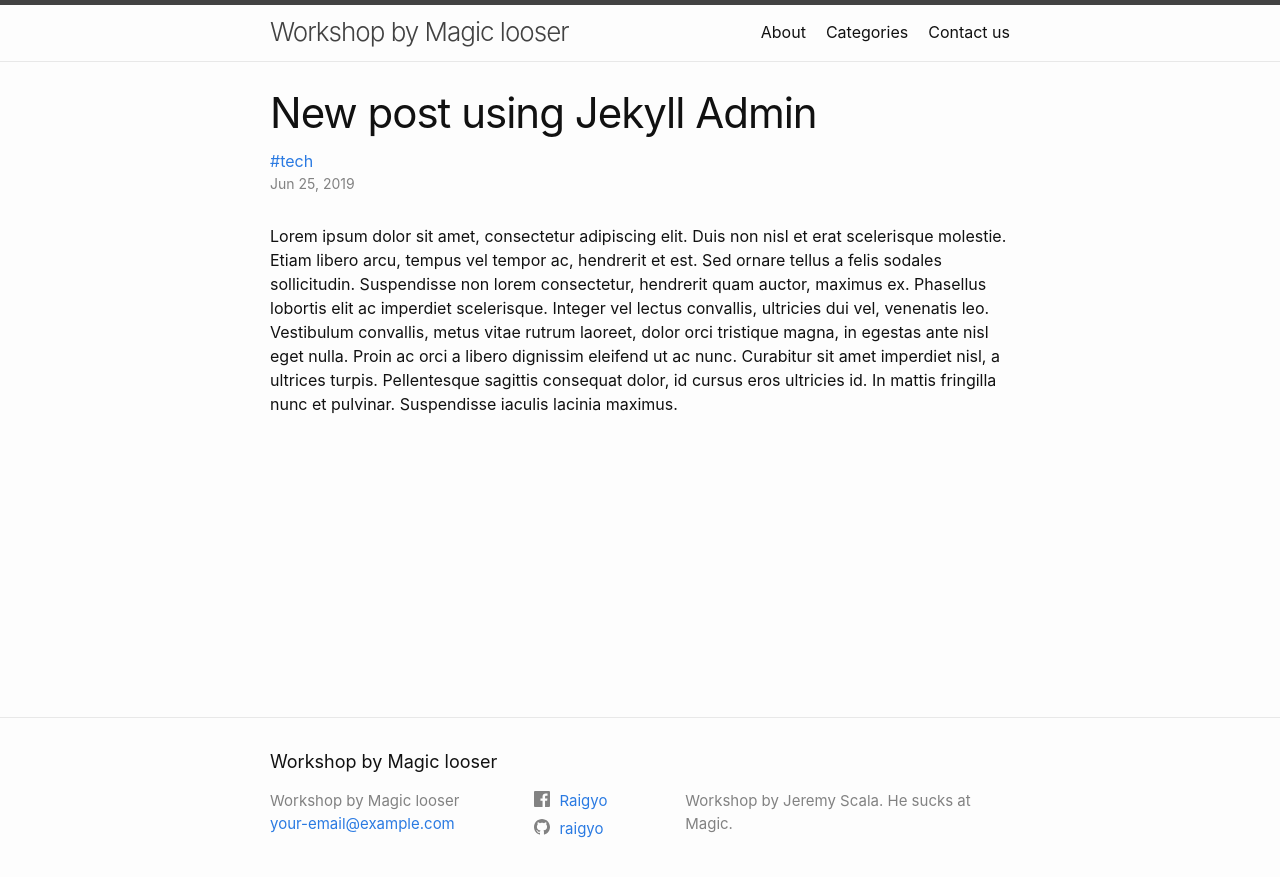
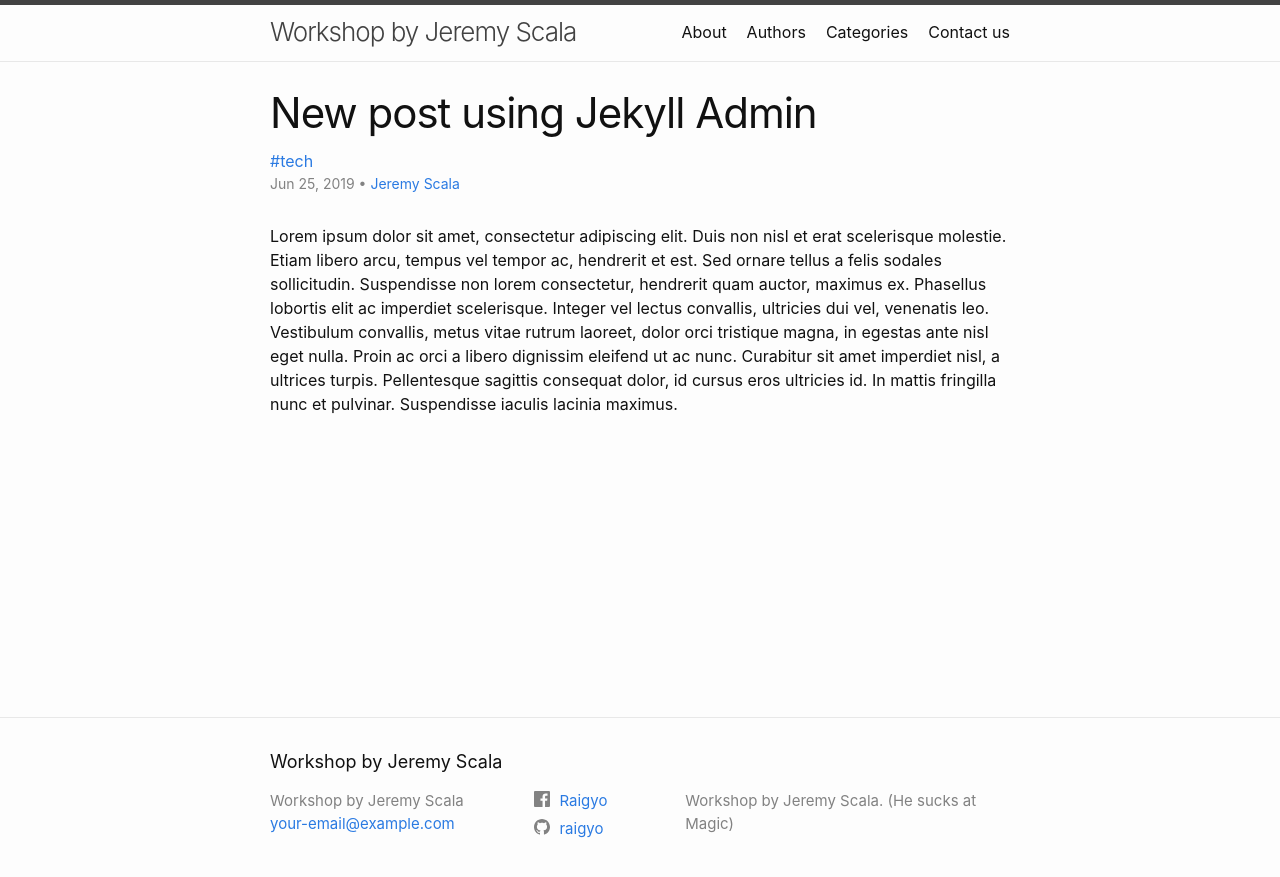
Before and after one commit to Raigyo/Jekyll-workshop, a Jekyll site: the page built from _posts/2019-06-25-new-post-using-jeckyll-admin.md, in a window 1280 px wide. Shown: the top 877 px of the page. Built offline with Jekyll 4.4.1, drawn with Linux system fonts in a browser that asks for light colours.

Commit message:
author ok

```diff
--- a/Gemfile
+++ b/Gemfile
@@ -12,6 +12,7 @@ gem "jekyll", "~> 3.8.5"
 
 # This is the default theme for new Jekyll sites. You may change this to anything you like.
 gem "minima", "~> 2.0"
+
 
 # If you want to use GitHub Pages, remove the "gem "jekyll"" above and
 # uncomment the line below. To upgrade, run `bundle update github-pages`.
--- a/_config.yml
+++ b/_config.yml
@@ -13,10 +13,10 @@
 # you will see them accessed via {{ site.title }}, {{ site.email }}, and so on.
 # You can create any custom variable you would like, and they will be accessible
 # in the templates via {{ site.myvariable }}.
-title: Workshop by Magic looser
+title: Workshop by Jeremy Scala
 email: your-email@example.com
 description: >- # this means to ignore newlines until "baseurl:"
-  Workshop by Jeremy Scala. He sucks at Magic.
+  Workshop by Jeremy Scala. (He sucks at Magic)
 baseurl: "" # the subpath of your site, e.g. /blog
 url: "" # the base hostname & protocol for your site, e.g. http://example.com
 #twitter_username: jekyllrb
@@ -24,8 +24,8 @@ github_username:  raigyo
 facebook_username: Raigyo
 # Build settings
 markdown: kramdown
-#theme: minima
 theme: minima
+
 plugins:
   - jekyll-feed
 # Exclude from processing.
--- /dev/null
+++ b/_data/members.yml
@@ -0,0 +1,5 @@
+- name: Jeremy Scala
+  github: scalajeremy
+
+- name: Vincent Chilot
+  github: Raigyo
--- a/_layouts/home.html
+++ b/_layouts/home.html
@@ -15,7 +15,8 @@ layout: default
       {%- for post in site.posts -%}
       <li>
         {%- assign date_format = site.minima.date_format | default: "%b %-d, %Y" -%}
-        <span class="post-meta">{{ post.date | date: date_format }}</span>
+        <span class="post-meta">{{ post.date | date: date_format }} •
+        <a href="{{site.baseurl}}/authors/#{{post.author}}">{{post.author}}</a></span>
         <h3>
           <a class="post-link" href="{{ post.url | relative_url }}">
             {{ post.title | escape }}
--- a/_layouts/post.html
+++ b/_layouts/post.html
@@ -19,7 +19,7 @@ layout: default
         {{ page.date | date: date_format }}
       </time>
       {%- if page.author -%}
-        • <span itemprop="author" itemscope itemtype="http://schema.org/Person"><span class="p-author h-card" itemprop="name">{{ page.author }}</span></span>
+        • <a href="{{site.baseurl}}/authors/#{{page.author}}">{{ page.author }}</a>
       {%- endif -%}</p>
   </header>
 
--- a/_posts/2019-06-25-new-post-using-jeckyll-admin.md
+++ b/_posts/2019-06-25-new-post-using-jeckyll-admin.md
@@ -1,6 +1,7 @@
 ---
 title: New post using Jekyll Admin
 layout: post
+author: Jeremy Scala
 categories:
     - "tech"
 ---
```
Also changed, not shown: _posts/2019-06-25-workshop.md (+1 -0 lines), _posts/2019-06-25-workshop2.md (+1 -0 lines), authors.md (added, +29 -0 lines), Gemfile.lock.
